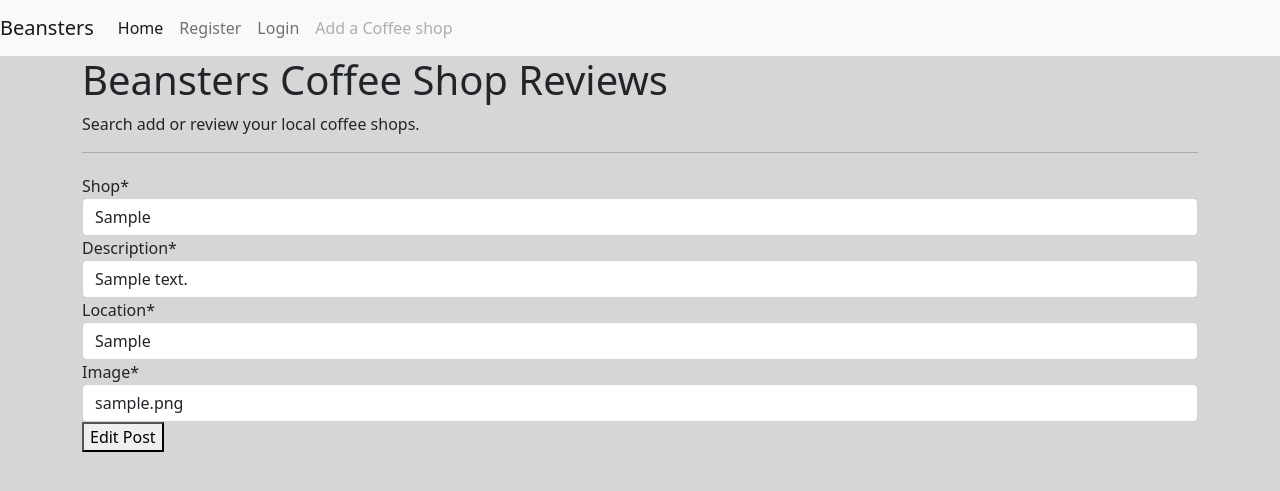
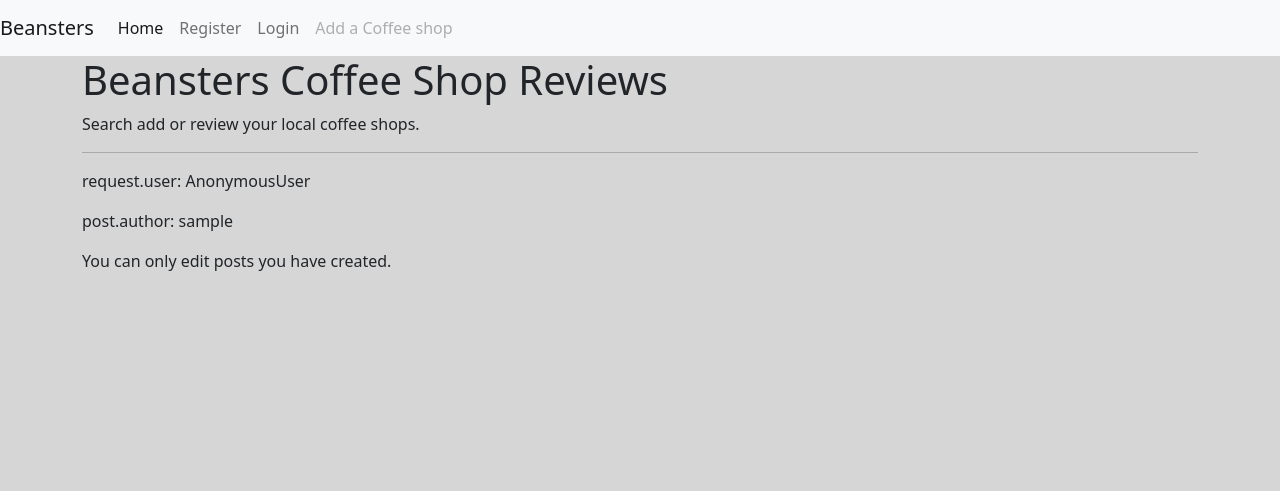
Before and after one commit to tomkelly111/Beansters, a Django app: page /edit/1 in a window 1280 px wide. Shown: the top 491 px of the page. Run offline with Django 3.2, Linux system fonts and the light colour scheme; tables that the repository leaves empty hold one stand-in row (values such as "Sample post"); some libraries are stand-ins or nearby versions.

Commit message:
add confirmation messages and ensure only post author can edit

```diff
--- a/coffeeposts/admin.py
+++ b/coffeeposts/admin.py
@@ -4,6 +4,8 @@ from .models import CoffeeShopPost, Comment
 
 @admin.register(CoffeeShopPost)
 class PostAdmin(admin.ModelAdmin):
+    list_display = ('shop', 'author', 'created_on', 'approved')
+    list_filter = ('approved', 'created_on')
     search_fields = ['shop']
     actions = ['approve_post']
 
--- a/coffeeposts/urls.py
+++ b/coffeeposts/urls.py
@@ -7,7 +7,6 @@ urlpatterns = [
     path('post/<str:shop>/', PostDetail.as_view(), name='post_detail'),
     path('create-coffee-shop-post/', views.create_coffee_shop_post, name='create_coffee_shop_post'),
     path('post-approval/', views.post_approval_view, name='post_approval'),
-    path('post-deleted', views.post_deleted, name='post_deleted'),
     path('edit/<post_id>', edit_post, name='edit_post'),
     path('delete/<post_id>', delete_post, name='delete_post')
 
--- a/coffeeposts/views.py
+++ b/coffeeposts/views.py
@@ -72,7 +72,7 @@ def create_coffee_shop_post(request):
             post.approved = False
             post.save()
             messages.add_message(request, messages.SUCCESS, 'You have successfully added a Coffee Shop. Your post will be visible once it is approved')
-            return redirect('post_approval')
+            return redirect('home')
     else:
         form = PostForm()
 
@@ -87,16 +87,17 @@ def edit_post(request, post_id):
             post.author = request.user
             post.approved = False
             post.save()
-            return redirect('post_approval')
+            messages.add_message(request, messages.SUCCESS, 'You have successfully edited your post, it will be visible once it is approved')
+            return redirect('home')
     form = PostForm(instance=post_to_edit)
-    return render(request, 'edit_post.html', {'form': form})
 
+    return render(request, 'edit_post.html', {'form': form,
+    'post': post_to_edit})
 
-def post_deleted(request):
-    return render(request, 'post_deleted.html')
 
 def delete_post(request, post_id):
     post = get_object_or_404(CoffeeShopPost, id=post_id)
     if post.author == request.user:
         post.delete()
-        return redirect('post_deleted')
+        messages.add_message(request, messages.INFO, 'Your post has been successfully deleted.')
+        return redirect('home')
--- a/templates/edit_post.html
+++ b/templates/edit_post.html
@@ -3,6 +3,10 @@
 
 {% block content %}
 {% load crispy_forms_tags %}
+<p>request.user: {{ request.user }}</p>
+<p>post.author: {{ post.author }}</p>
+
+{% if request.user == post.author %}
 
 <form method="post" style="margin-top: 1.3em;" enctype="multipart/form-data">
     {{ form | crispy }}
@@ -10,8 +14,11 @@
 
     <button type="submit">Edit Post</button>
 </form>
-
-
+{% else %}
+<div class="div">
+    <p>You can only edit posts you have created.</p>
+</div>
+{% endif %}
 
 
 
```
Also changed, not shown: templates/post_detail.html (+2 -7 lines).
